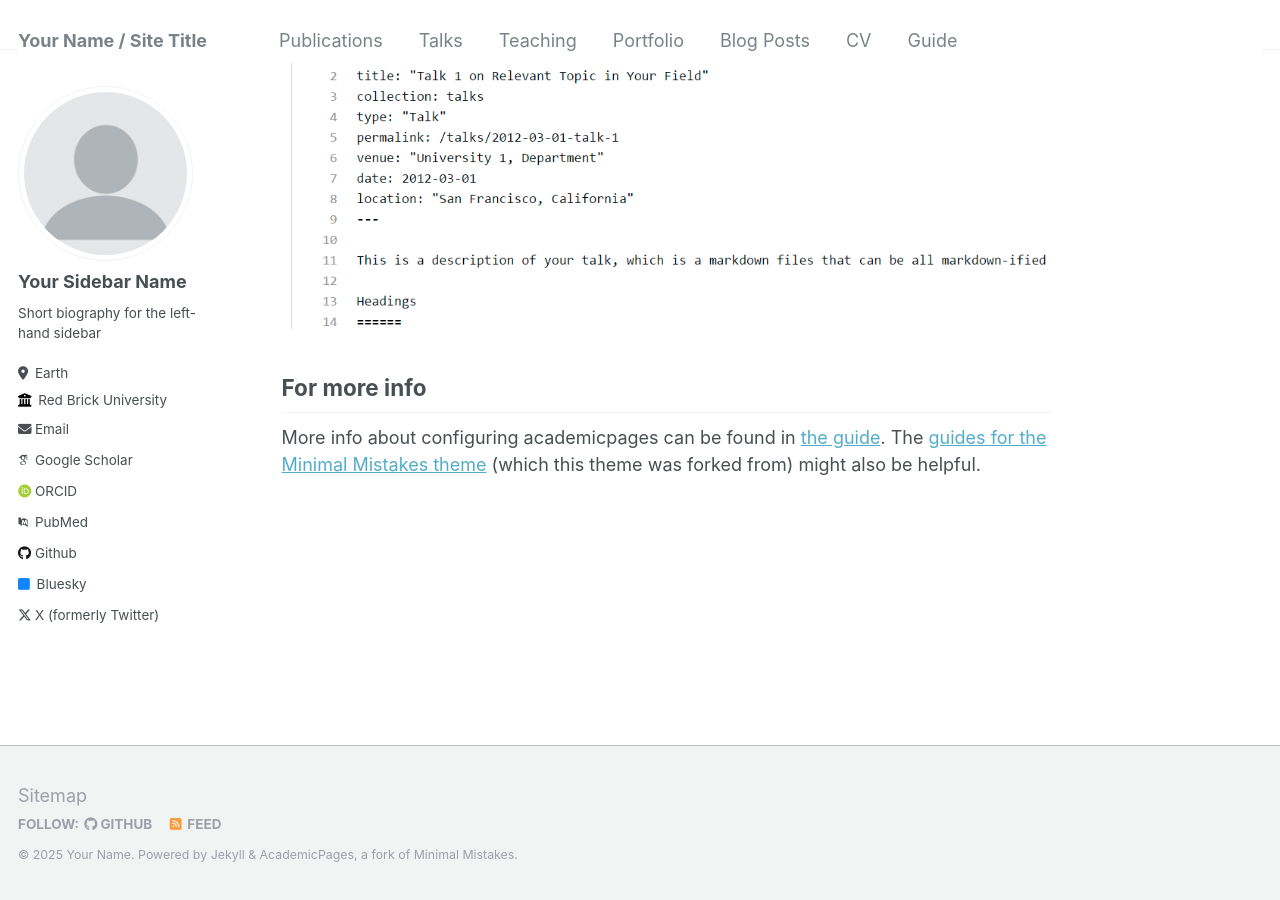
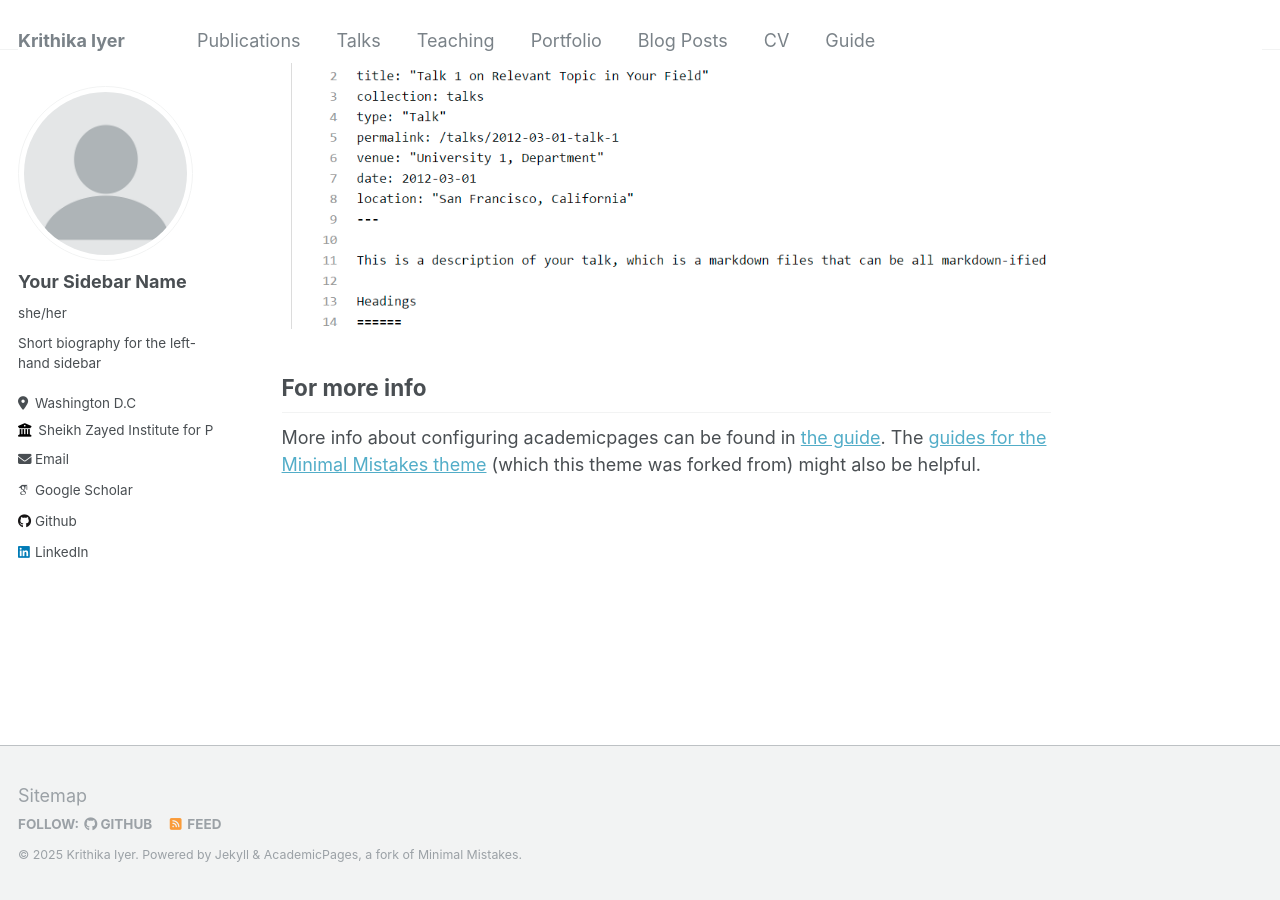
Before and after one commit to iyerkrithika21/iyerkrithika21.github.io, a Jekyll site: the page built from _pages/about.md, in a window 1280 px wide and 900 px high, scrolled down 2640 px. Built offline with Jekyll 4.4.1, drawn with Linux system fonts in a browser that asks for light colours; some web fonts are replaced.

Commit message:
basic_changes

```diff
--- a/_config.yml
+++ b/_config.yml
@@ -8,13 +8,13 @@
 
 # Basic Site Settings
 locale                   : "en-US"
-title                    : "Your Name / Site Title"
+title                    : "Krithika Iyer"
 title_separator          : "-"
-name                     : &name "Your Name"
+name                     : &name "Krithika Iyer"
 description              : &description "personal description"
-url                      : https://academicpages.github.io # the base hostname & protocol for your site e.g. "https://mmistakes.github.io"
+url                      : https://iyerkrithika21.github.io # the base hostname & protocol for your site e.g. "https://mmistakes.github.io"
 baseurl                  : "" # the subpath of your site, e.g. "/blog"
-repository               : "academicpages/academicpages.github.io"
+repository               : "iyerkrithika21/iyerkrithika21.github.io"
 
 # Site Author - The following control what appear as part of the author content on the side bar.
 #               If a field is blank the icon and link will not appear, otherwise it will be shown.
@@ -23,19 +23,19 @@ author:
   # Biographic information
   avatar           : "profile.png"
   name             : "Your Sidebar Name"
-  pronouns         : # example: "she/her"
+  pronouns         : "she/her"
   bio              : "Short biography for the left-hand sidebar"
-  location         : "Earth"
-  employer         : "Red Brick University"
+  location         : "Washington D.C"
+  employer         : "Sheikh Zayed Institute for Pediatric Surgical Innovation at Children's National Hospital"
   uri              : # URL
-  email            : "none@example.org"
+  email            : "krithika[dot]iyer[at]utah.edu"
 
   # Academic websites
   arxiv            : # URL - Update with the correct link to your profile
-  googlescholar    : "https://scholar.google.com/citations?user=PS_CX0AAAAAJ"
+  googlescholar    : "https://scholar.google.com/citations?user=MN0NWL0AAAAJ&hl=en"
   impactstory      : # URL
-  orcid            : "http://orcid.org/yourorcidurl"
-  pubmed           : "https://www.ncbi.nlm.nih.gov/pubmed/?term=john+snow"
+  orcid            : # "http://orcid.org/yourorcidurl"
+  pubmed           : # "https://www.ncbi.nlm.nih.gov/pubmed/?term=john+snow"
   researchgate     : # URL
 
   # Repositories and software development
@@ -47,7 +47,7 @@ author:
   stackoverflow    : # User number or user number and name (i.e., use "1" or "1/jeff-atwood")
 
   # Social media
-  bluesky          : "bsky.app" # Replace this with you Bluesky username
+  bluesky          : # "bsky.app" # Replace this with you Bluesky username
   facebook         : # Username
   flickr           : # Username
   foursquare       : # Username
@@ -56,7 +56,7 @@ author:
   keybase          : # Username
   instagram        : # Username
   lastfm           : # Username
-  linkedin         : # Username
+  linkedin         : "iyerkrithika21"
   mastodon         : # URL
   medium           : # URL
   pinterest        : # Username
@@ -64,7 +64,7 @@ author:
   steam            : # Username
   telegram         : # URL
   tumblr           : # Username
-  twitter          : "UniofOxford"  # Replace this with your X / Twitter handle
+  twitter          : # "UniofOxford"  # Replace this with your X / Twitter handle
   vine             : # Username
   weibo            : # Username
   wikipedia        : # Username
```
